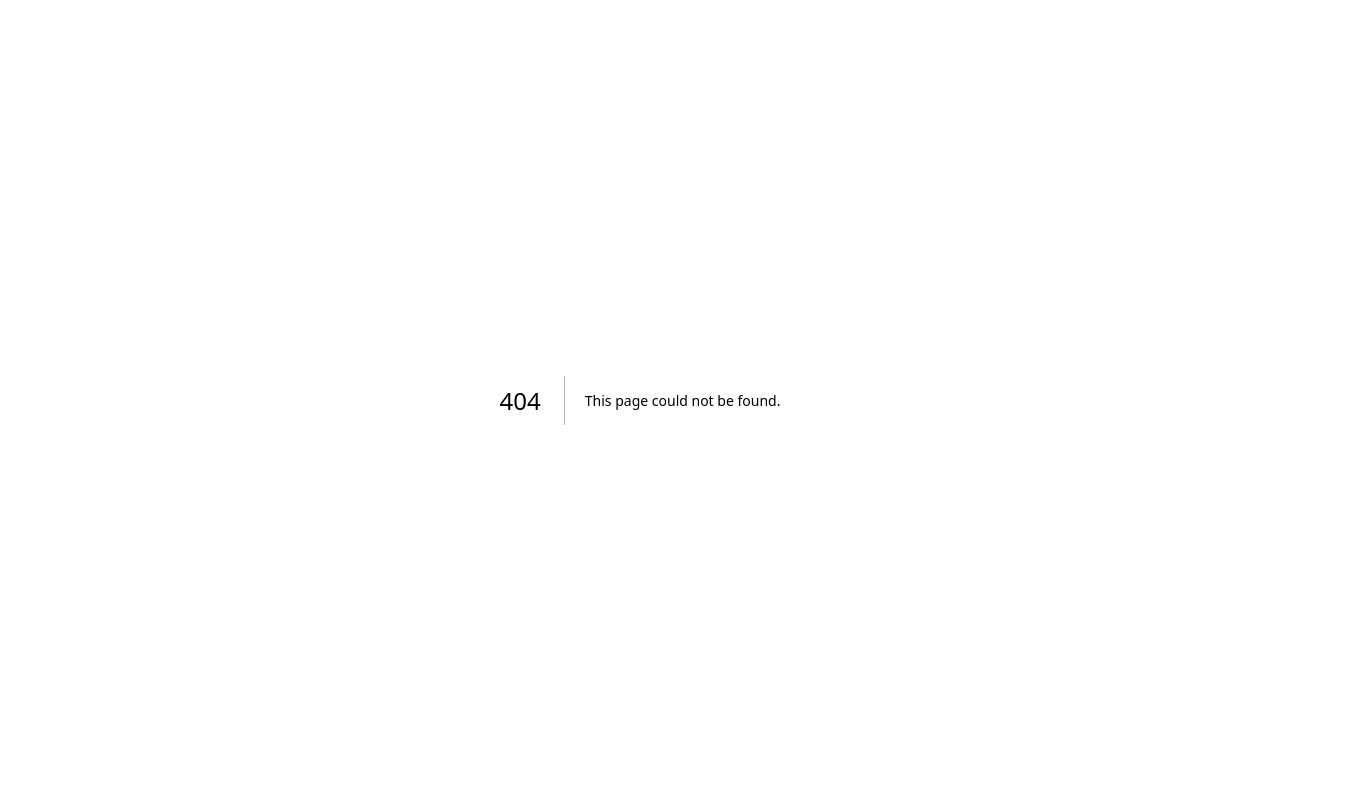
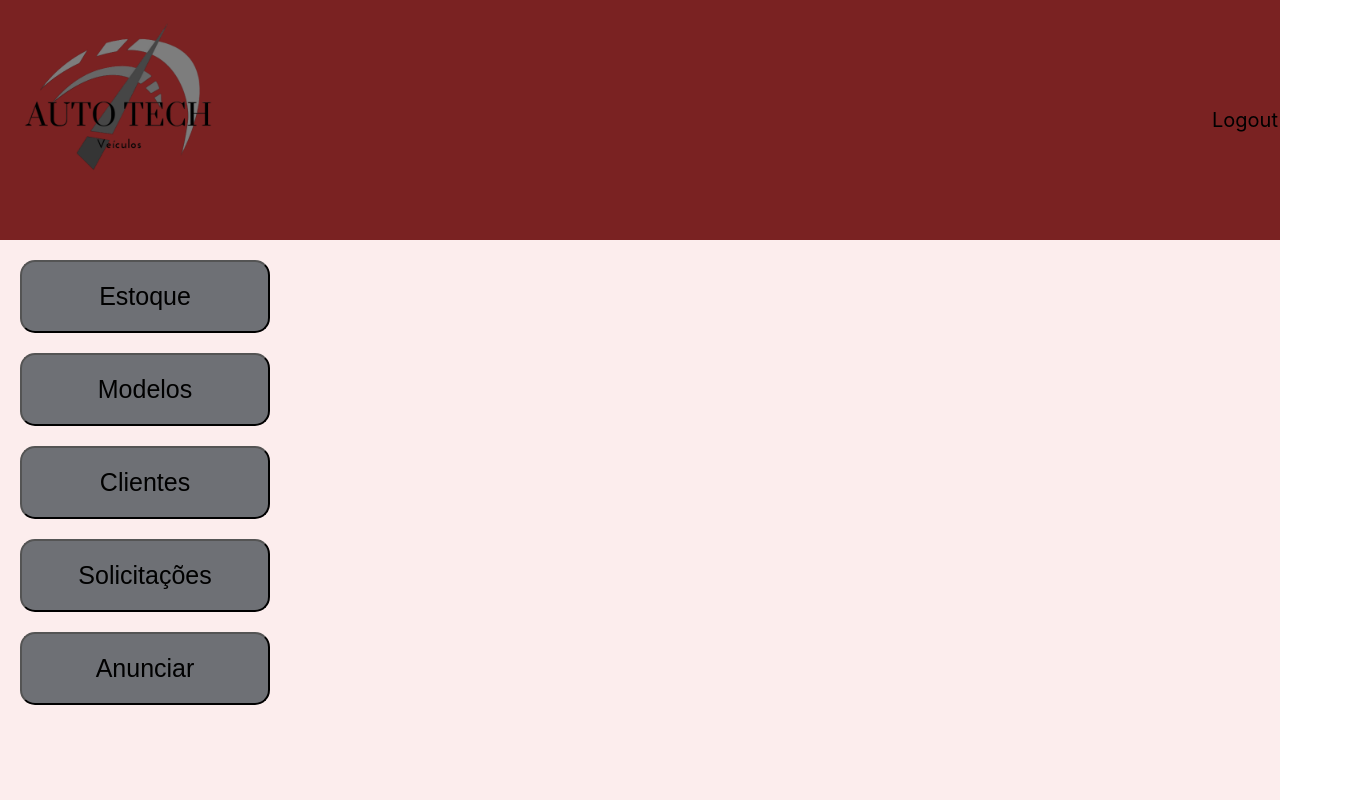
Before and after one commit to MatCoitinho/AutoTechVeiculos_FrontEnd, a Next.js app: page /admin in a window 1280 px wide. Before the commit this address had no page. Shown: the top 800 px of the page, 1345 px wide, since content can reach past the window. Built offline with nearby package versions, Linux system fonts and the light colour scheme.

Commit message:
feat: admin home criada

```diff
--- /dev/null
+++ b/components/barraLateralAdmin.js
@@ -0,0 +1,15 @@
+import Styles from '../styles/barraLateralAdmin.module.css'
+
+export default function barraLateralAdmin(){
+
+    return(
+        <div className={Styles.barraLateralAdmin}>
+            <button id='Estoque '>Estoque</button>
+            <button id='Modelos '>Modelos</button>
+            <button id='Cliente '>Clientes</button>
+            <button id='Solicitacoes '>Solicitações</button>
+            <button id='Anunciar '>Anunciar</button>
+        </div>
+
+    )
+}
--- /dev/null
+++ b/pages/admin/index.js
@@ -0,0 +1,18 @@
+import Rodape from '../../components/rodape'
+import Cabecalho from '../../components/cabecalho'
+import BarraLateral from '../../components/barraLateralAdmin'
+
+import Styles from '../../styles/adminHome.module.css'
+
+export default function adminHome() {
+  return (
+    <div className={Styles.adminHome}>
+        <Cabecalho />
+        <div>
+            <BarraLateral />
+        </div>
+        <Rodape/>
+    </div>
+      )
+
+}
--- /dev/null
+++ b/styles/adminHome.module.css
@@ -0,0 +1,3 @@
+.adminHome{
+    background-color: #fceded;
+}
--- /dev/null
+++ b/styles/barraLateralAdmin.module.css
@@ -0,0 +1,23 @@
+.barraLateralAdmin{
+    width: 30%;
+    height: 700px;
+    margin: 0 0 0 0;
+    border: 0 0 0 0;
+}
+
+
+
+
+
+.barraLateralAdmin button{
+    cursor: pointer;
+    text-align: center;
+    font-size: 25px;
+    width: 250px;
+    display: block;
+    padding: 20px 40px;
+    background-color: #6E7075;
+    border-radius: 15px;
+    margin: 20px;
+    color: black;
+}
--- a/styles/globals.css
+++ b/styles/globals.css
@@ -20,7 +20,7 @@ a {
     color-scheme: dark;
   }
   body {
-    color: white;
-    background: black;
+    color: rgb(0, 0, 0);
+    background: #16161A;
   }
 }
```
